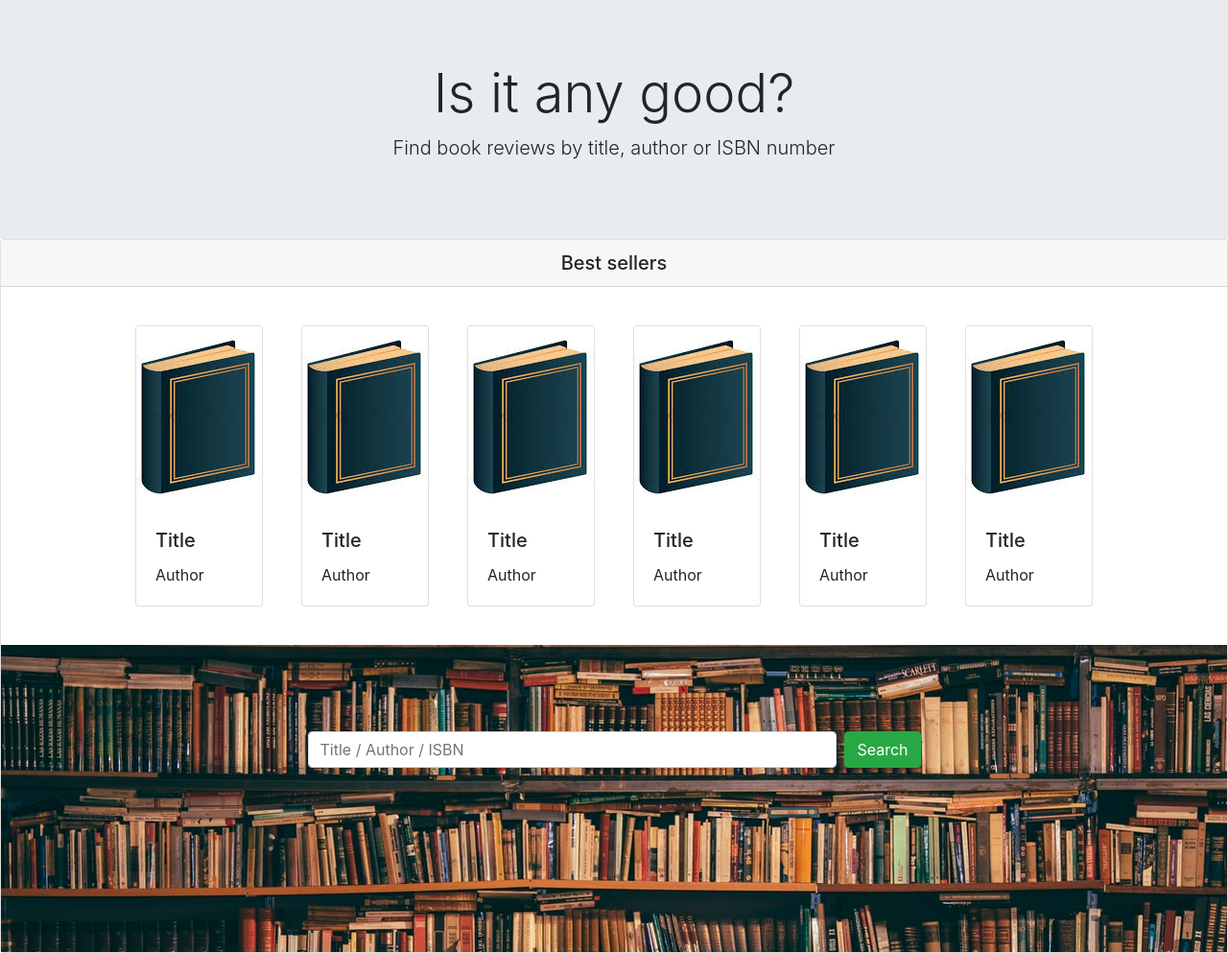
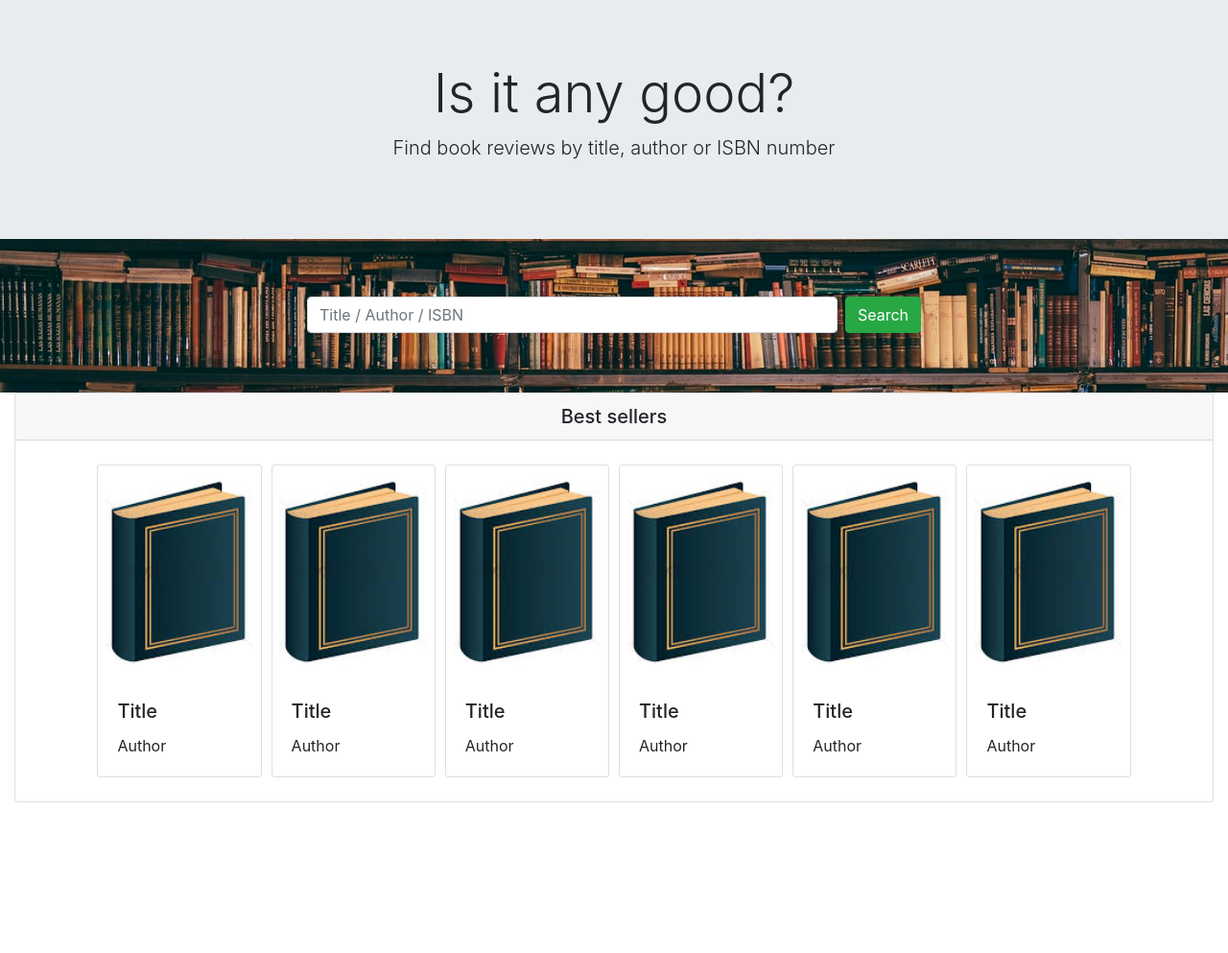
Before and after one commit to torerik123/books, a Flask app: page / in a window 1280 px wide. Shown: the whole page at 96% size. After the commit the page ends 836 px from the top, so only its background shows below. Run offline with Flask 2, Linux system fonts and the light colour scheme; data that the repository does not hold is empty; some libraries are stand-ins or nearby versions.

Commit message:
media queries

```diff
--- a/static/styles.css
+++ b/static/styles.css
@@ -2,28 +2,38 @@
     background-color:#FFF;
 }
 
-/* Navbar */
+.main-content {
+    display: flex;
+    flex-direction: column;
+}
 
-/* Index */
-.hero > .jumbotron {
-    margin:0;
-    height:inherit;
+.border {
+    border-style: solid;
+    border-color: black;
 }
 
 /* Index - bestsellers */
 #bestseller-imgs {
     display: flex;
     justify-content: center;
+
 }
 
 .card-row {
     display: flex;
     flex-direction: row;
-    justify-content: space-between;
+    justify-content: space-around;
+    width:90%;
+}
+
+.card-img-top {
+    height: 14em;
+    object-fit: contain;
 }
 
 #book-card {
-    margin:20px;
+    margin:5px;
+    width:10px;
 }
 
 #deck2
@@ -52,25 +62,22 @@
     flex-direction: column;
     justify-content: flex-start;
     align-items:center;
-    height:40vh;
+    height:20vh;
     background-image: url("shelf.jpg");
 }
 
 .content-search-2 {
-    height:100vh;
     display: flex;
     flex-direction: column;
     justify-content: center;
-
     background-color: lightblue;
 }
 
 .content-2 {
-    margin-top:30px;
+    width:50%;
     display: flex;
     flex-direction: column;
-    justify-content: flex-start;
-    width:50%;
+    justify-content: center;
 }
 
 .intro-text {
--- a/templates/index.html
+++ b/templates/index.html
@@ -6,22 +6,38 @@ Book review
 
 {% block main %}
 <!--Hero module-->
-<div class="hero">
-  <div class="jumbotron jumbotron-fluid">
+<div class="jumbotron jumbotron-fluid mb-0">
   <div class="container text-center">
-
     <div class="animate__animated animate__backInLeft">
       <h1 class="display-4">Is it any good?</h1>
       <p class="lead">Find book reviews by title, author or ISBN number</p>
     </div>
+  </div>
+</div>
 
+<div class="main-content">
+  <!--Search-->
+  <div class="content-search">
+    <div class="content-2">
+      <div class="search-box">
+        <form action="{{ url_for('search') }}" class="search-bar" method="post" class="form-inline">
+          <div class="form-group">
+            <input class="form-control mr-sm-2" type="search" list="book" id="allbooks" placeholder="Title / Author / ISBN" name="book_list" aria-label="Search" />
+            <datalist id="book">
+
+            {% for book in allbooks %}
+              <option id="{{ book.id }}" value="{{ book.title }}" name="book_name">
+            {% endfor %}
+
+            </datalist>
+            <button class="btn btn-success my-2 my-sm-0" type="submit">Search</button>
+          </div>
+        </form>
       </div>
   </div>
 </div>
 
-
-
-<!--Bestsellers-->
+<div class="container-fluid">
   <div class="card">
     <h5 class="card-header text-center">Best sellers</h5>
     <div class="card-body" id="bestseller-imgs">
@@ -76,27 +92,8 @@ Book review
         </div>
       </div>
   </div>
+</div>
 
-<!--Search-->
-<div class="content-search">
-  <div class="content-2">
-    <div class="search-box">
-      <form action="{{ url_for('search') }}" class="search-bar" method="post" class="form-inline">
-        <div class="form-group">
-          <input class="form-control mr-sm-2" type="search" list="book" id="allbooks" placeholder="Title / Author / ISBN" name="book_list" aria-label="Search" />
-          <datalist id="book">
-
-          {% for book in allbooks %}
-            <option id="{{ book.id }}" value="{{ book.title }}" name="book_name">
-          {% endfor %}
-
-          </datalist>
-          <button class="btn btn-success my-2 my-sm-0" type="submit">Search</button>
-        </div>
-      </form>
-    </div>
-  </div>
-</div>
 
 {% endblock %}
 </body>
--- a/templates/results.html
+++ b/templates/results.html
@@ -18,7 +18,7 @@
 {% if title_results or author_results or isbn_results %}
 
     {% if title_results %}
-    <div class="card" style="width:66%">
+    <div class="card">
 
         <ul class="list-group list-group-flush" >
             {% for result in title_results %}
@@ -49,7 +49,7 @@
 
 
     {% if author_results %}
-    <div class="card" style="width:66%">
+    <div class="card">
 
         <ul class="list-group list-group-flush" >
             {% for result in author_results %}
@@ -80,7 +80,7 @@
 
 
     {% if isbn_results %}
-    <div class="card" style="width:66%">
+    <div class="card">
 
         <ul class="list-group list-group-flush" >
             {% for result in isbn_results %}
```
Also changed, not shown: other parts of static/styles.css (+53 -11 lines). Lines whose indentation alone changed are shown as unchanged.
